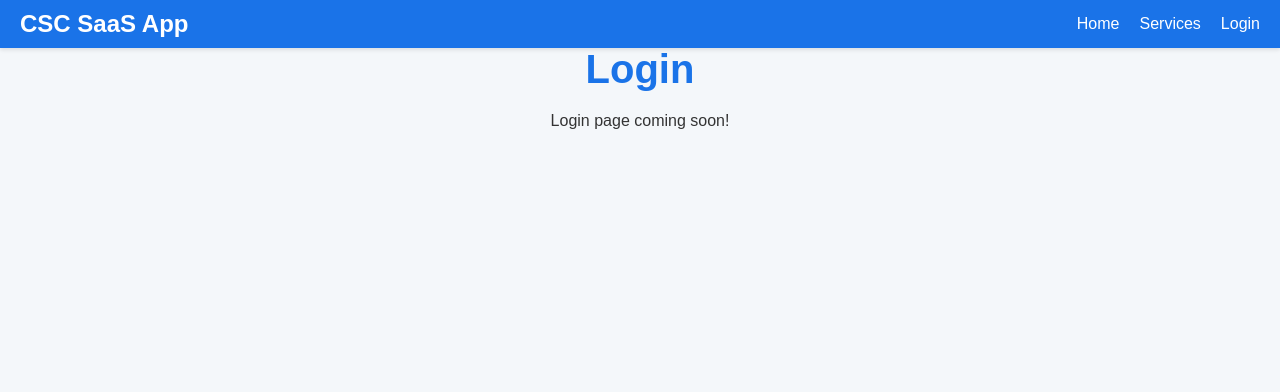
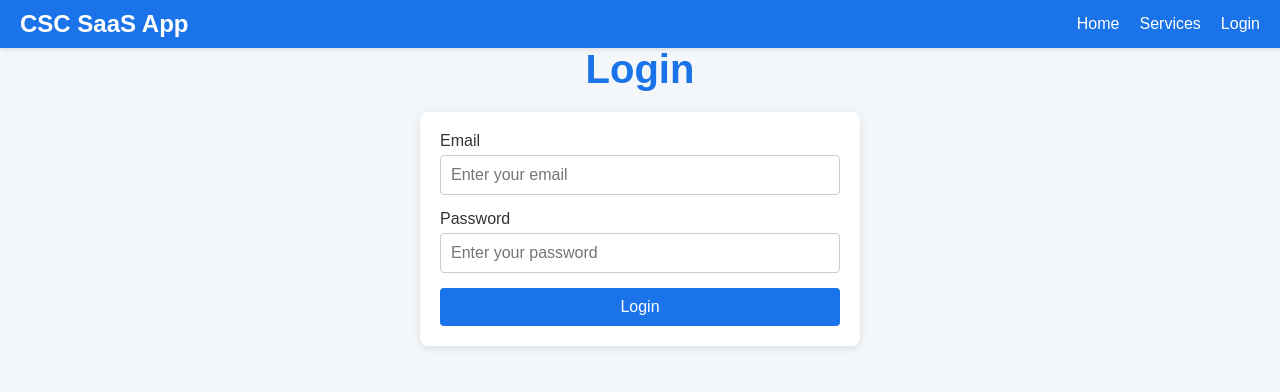
Before and after one commit to romen25/saas-app, a React (Create React App) app in the folder frontend/: page /login in a window 1280 px wide. Shown: the top 392 px of the page. Built offline with nearby package versions, Linux system fonts and the light colour scheme.

Commit message:
Add Login form with email and password fields

```diff
--- a/frontend/src/App.css
+++ b/frontend/src/App.css
@@ -46,3 +46,54 @@
 .service-card:hover {
   transform: translateY(-5px);
 }
+
+.login-form {
+  max-width: 400px;
+  margin: 0 auto;
+  background-color: #ffffff;
+  padding: 20px;
+  border-radius: 8px;
+  box-shadow: 0 2px 8px rgba(0, 0, 0, 0.1);
+}
+
+.form-group {
+  margin-bottom: 15px;
+  text-align: left;
+}
+
+.form-group label {
+  display: block;
+  font-size: 1rem;
+  color: #333;
+  margin-bottom: 5px;
+}
+
+.form-group input {
+  width: 100%;
+  padding: 10px;
+  font-size: 1rem;
+  border: 1px solid #ccc;
+  border-radius: 4px;
+  box-sizing: border-box;
+}
+
+.form-group input:focus {
+  border-color: #1a73e8;
+  outline: none;
+}
+
+.login-button {
+  width: 100%;
+  padding: 10px;
+  background-color: #1a73e8;
+  color: white;
+  border: none;
+  border-radius: 4px;
+  font-size: 1rem;
+  cursor: pointer;
+  transition: background-color 0.2s;
+}
+
+.login-button:hover {
+  background-color: #1557b0;
+}
--- a/frontend/src/components/Login.js
+++ b/frontend/src/components/Login.js
@@ -1,11 +1,46 @@
-import React from 'react';
+import React, { useState } from 'react';
 import '../App.css';
 
 function Login() {
+  const [email, setEmail] = useState('');
+  const [password, setPassword] = useState('');
+
+  const handleSubmit = (e) => {
+    e.preventDefault();
+    // Placeholder for form submission logic
+    console.log('Login attempt:', { email, password });
+  };
+
   return (
     <div className="page">
       <h1>Login</h1>
-      <p>Login page coming soon!</p>
+      <form className="login-form" onSubmit={handleSubmit}>
+        <div className="form-group">
+          <label htmlFor="email">Email</label>
+          <input
+            type="email"
+            id="email"
+            value={email}
+            onChange={(e) => setEmail(e.target.value)}
+            placeholder="Enter your email"
+            required
+          />
+        </div>
+        <div className="form-group">
+          <label htmlFor="password">Password</label>
+          <input
+            type="password"
+            id="password"
+            value={password}
+            onChange={(e) => setPassword(e.target.value)}
+            placeholder="Enter your password"
+            required
+          />
+        </div>
+        <button type="submit" className="login-button">
+          Login
+        </button>
+      </form>
     </div>
   );
 }
```
